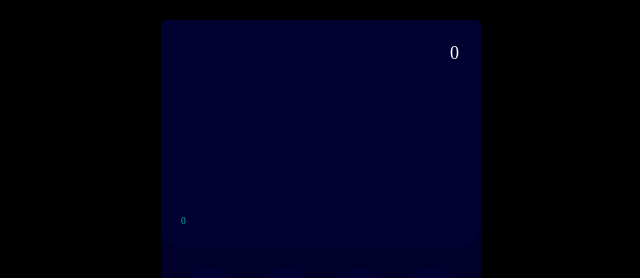
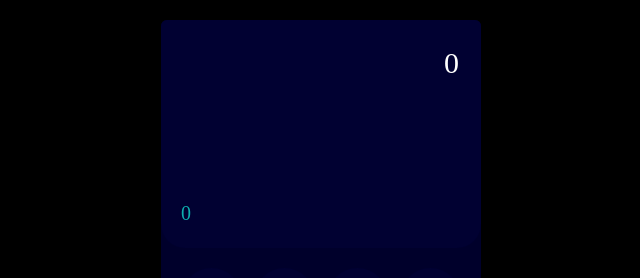
Before and after one commit to akimzzy/calculator, a Vue app: page / in a window 1280 px wide. Shown: the top 278 px of the page, without its empty margins (319-959 px from the left). Built offline with nearby package versions, Linux system fonts and the light colour scheme.

Commit message:
increased font size

```diff
--- a/src/components/Calculator.vue
+++ b/src/components/Calculator.vue
@@ -2,10 +2,10 @@
   <div class="bg-dark w-35 h-9.5v flex flex-col rounded-md overflow-hidden">
     <div class="flex-30 p-5 bg-darkk rounded-b-3xl flex flex-col">
 
-      <div class="flex-1 text-white text-right text-lg overflow-x-auto">{{current}}</div>
+      <div class="flex-1 text-white text-right text-3xl overflow-x-auto">{{current}}</div>
 
       <div class="flex justify-between">
-        <small class="text-blue ">{{previous}}</small>
+        <small class="text-blue text-xl">{{previous}}</small>
         <small class="text-blue ">{{sign}}</small>
       </div>
 
```
